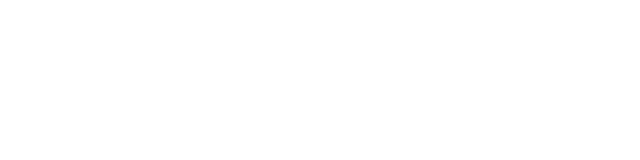
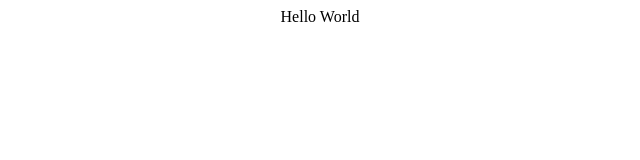
Before and after one commit to YourmixJNR/Reactjs-NoteApp, a React (Create React App) app: page / in a window 1280 px wide. Shown: the top 160 px of the page, without its empty margins (320-960 px from the left). Built offline with nearby package versions, Linux system fonts and the light colour scheme.

Commit message:
Header components

```diff
--- a/src/App.js
+++ b/src/App.js
@@ -1,9 +1,10 @@
+import Header from './components/Header';
 import './App.css';
 
 function App() {
   return (
     <div className="App">
-
+      <Header />
     </div>
   );
 }
--- /dev/null
+++ b/src/components/Header.jsx
@@ -0,0 +1,10 @@
+
+const Header = () => {
+    return (
+        <div>
+            Hello World
+        </div>
+    )
+};
+
+export default Header;
```
